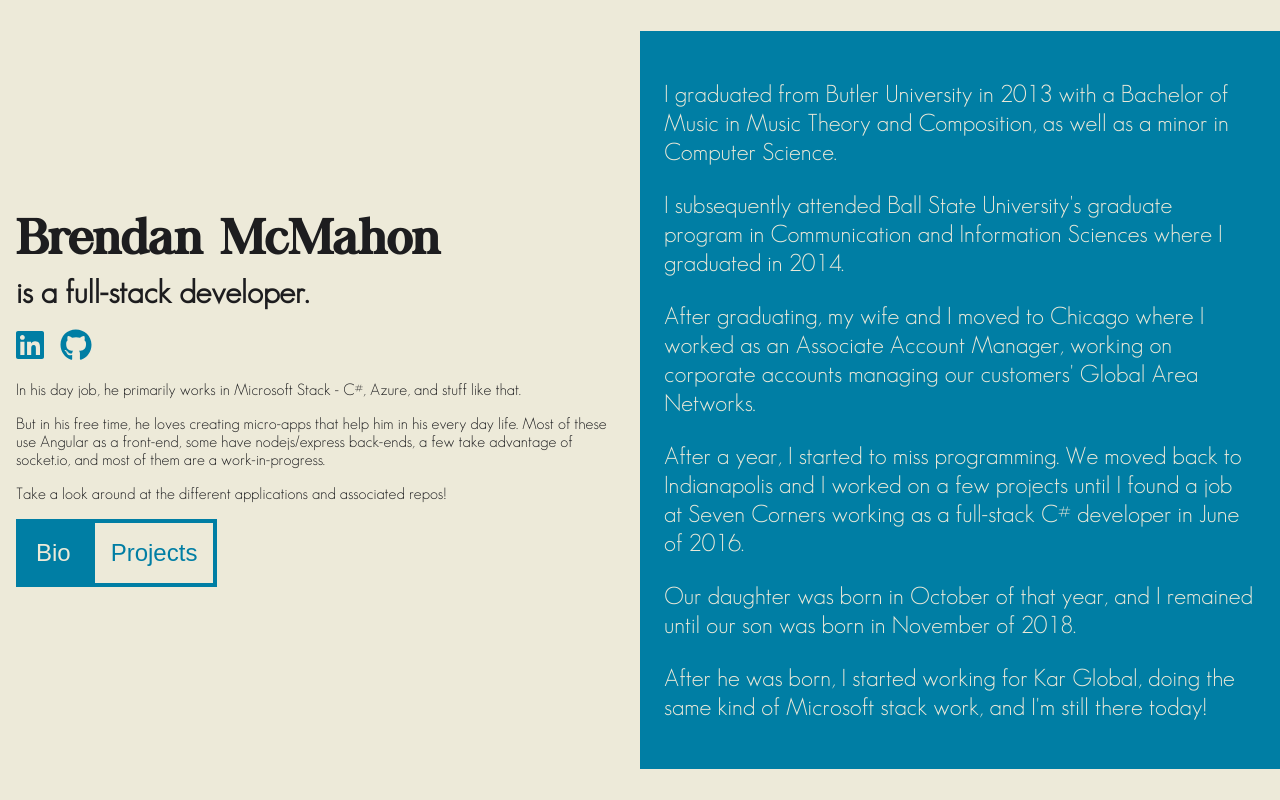
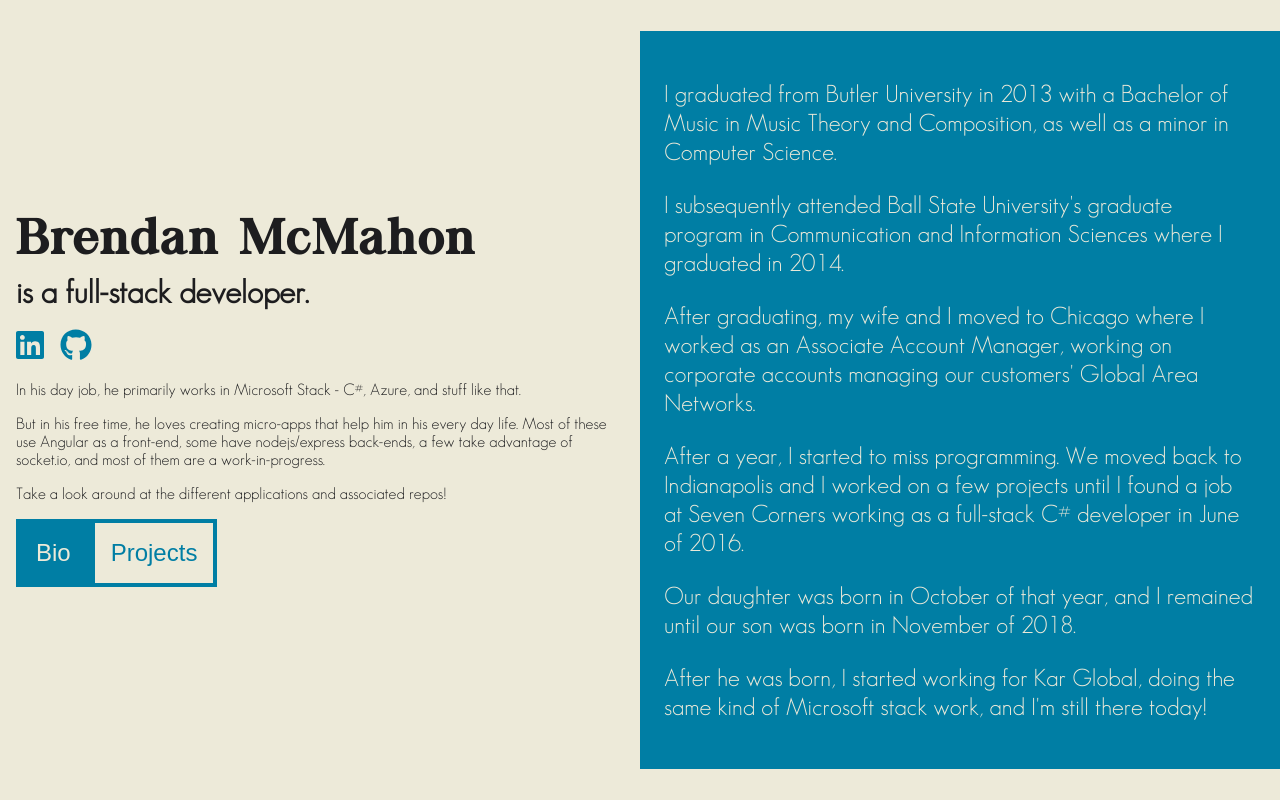
Before and after one commit to brendan-mcmahon/portfolio, an Angular app: page / in a window 1280 px wide. Built offline with nearby package versions, Linux system fonts and the light colour scheme.

Commit message:
small style change

```diff
--- a/src/styles2.scss
+++ b/src/styles2.scss
@@ -11,6 +11,7 @@ html, body {
 h1 {
   font-family: chapaza;
   font-size: 3rem;
+  letter-spacing: 0.05em;
 }
 
 h2, h3 {
```
